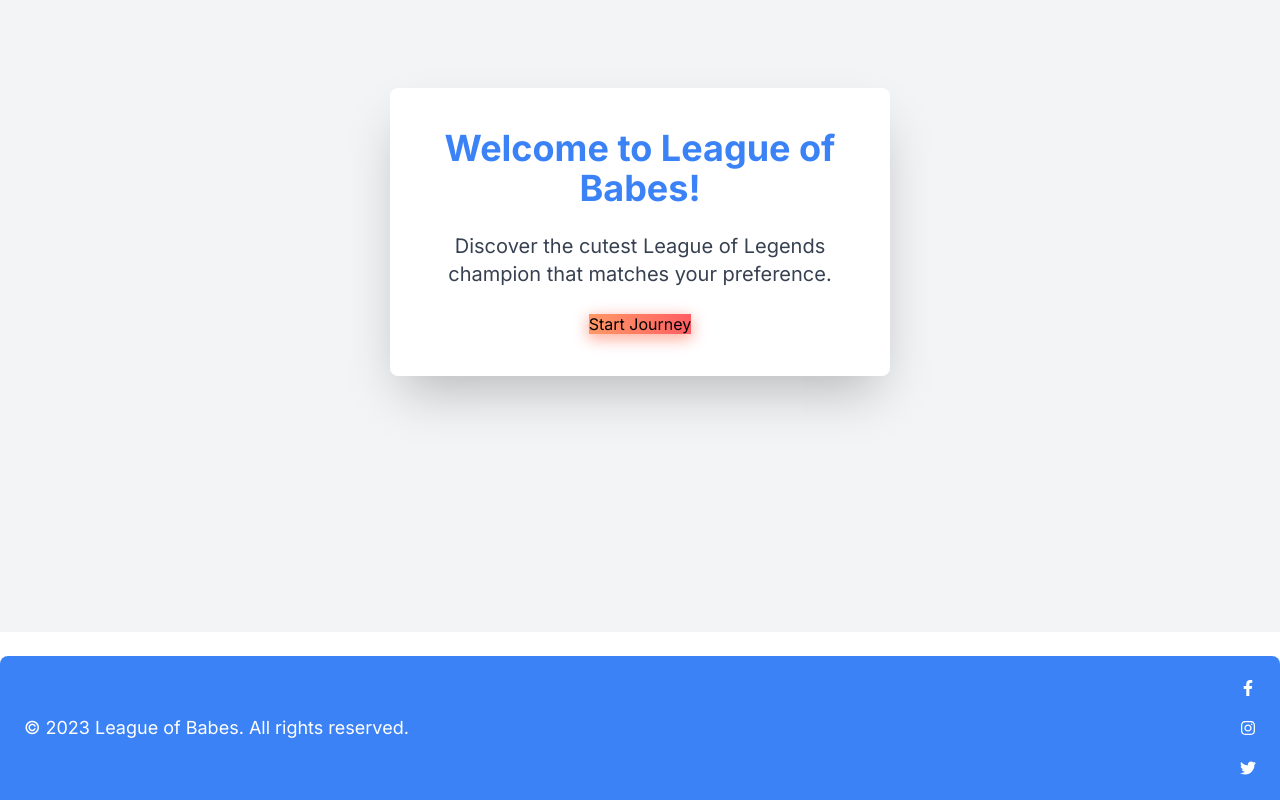
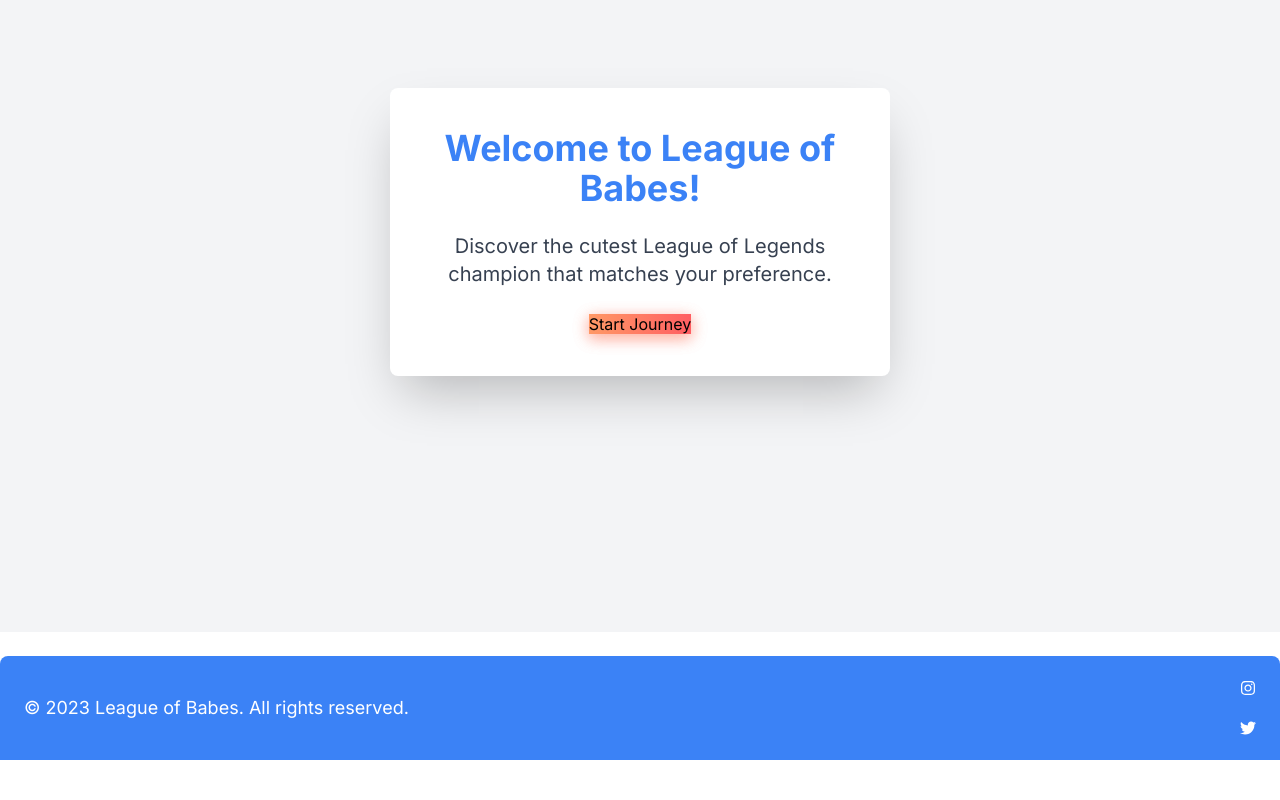
Before and after one commit to Extrieve/league-of-babes-next-app-router, a Next.js app: page / in a window 1280 px wide. Shown: the part 272-1072 px from the top of the page. After the commit the page ends 1032 px from the top, so only its background shows below. Built offline with nearby package versions, Linux system fonts and the light colour scheme.

Commit message:
No need for FB

```diff
--- a/components/Footer.tsx
+++ b/components/Footer.tsx
@@ -1,6 +1,6 @@
 'use client';
 
-import { FaFacebookF, FaInstagram, FaTwitter } from 'react-icons/fa';
+import { FaInstagram, FaTwitter } from 'react-icons/fa';
 
 export default function Footer() {
   return (
@@ -9,9 +9,6 @@
         &copy; {new Date().getFullYear()} League of Babes. All rights reserved.
       </div>
       <div className="space-x-4">
-        <a href="https://www.facebook.com/" target="_blank" rel="noreferrer" className="text-white hover:text-blue-300 transition-colors duration-200">
-          <FaFacebookF />
-        </a>
         <a href="https://www.instagram.com/" target="_blank" rel="noreferrer" className="text-white hover:text-blue-300 transition-colors duration-200">
           <FaInstagram />
         </a>
```
